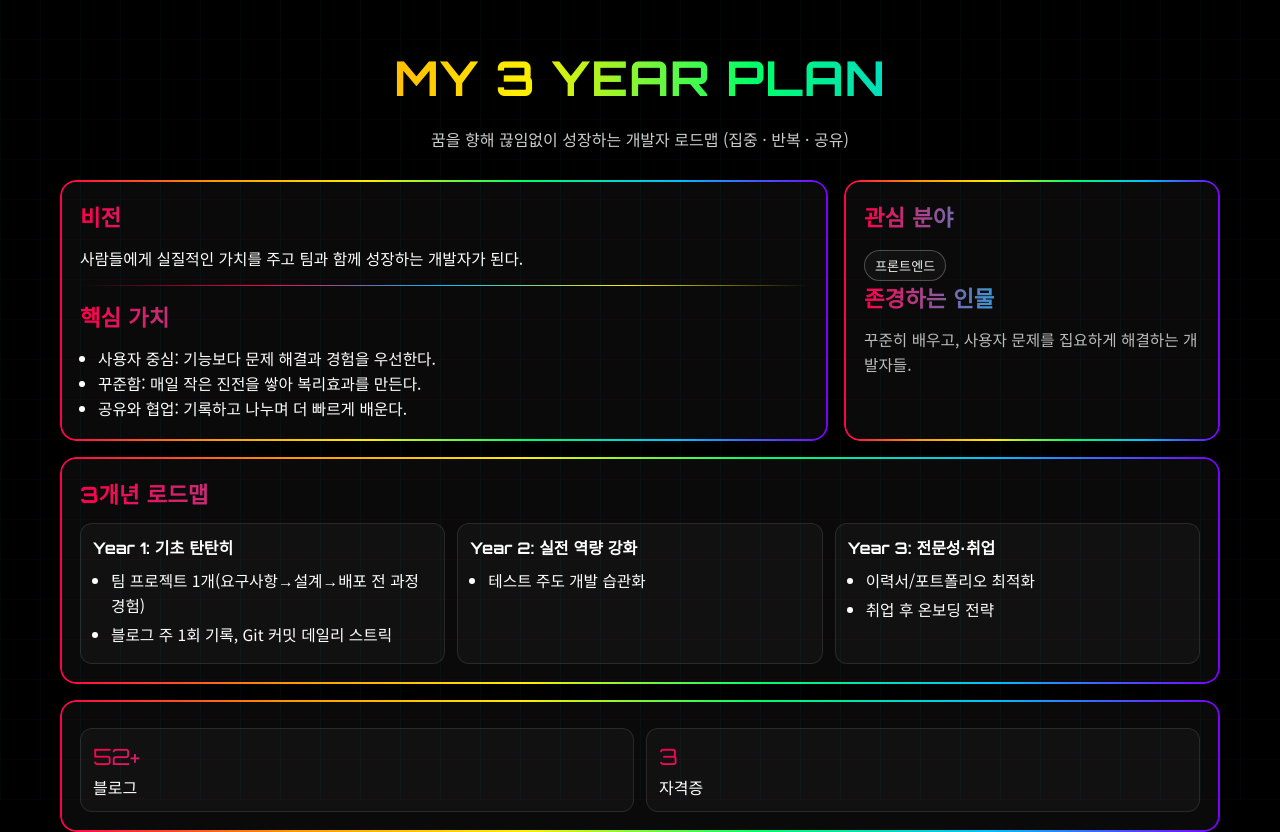
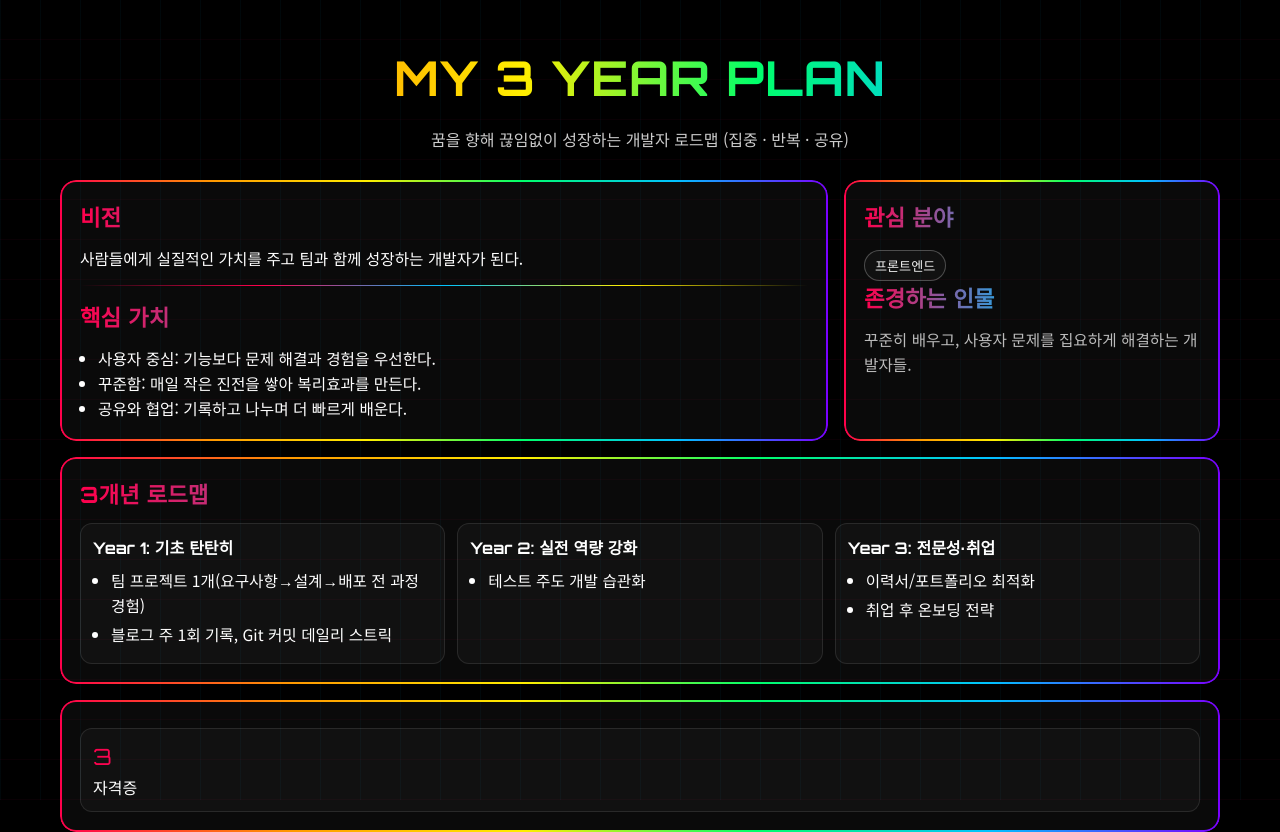
Before and after one commit to uyeseong/mypage, a plain HTML site: page index.html in a window 1280 px wide. Shown: the top 832 px of the page. Drawn offline with Linux system fonts and the light colour scheme.

Commit message:
Update index.html

```diff
--- a/index.html
+++ b/index.html
@@ -277,7 +277,6 @@
     <!-- KPI -->
     <section class="card span-12" style="margin-top:16px">
       <div class="kpi">
-        <div class="item"><span class="num">52+</span>블로그</div>
         <div class="item"><span class="num">3</span>자격증</div>
       </div>
     </section>
```
